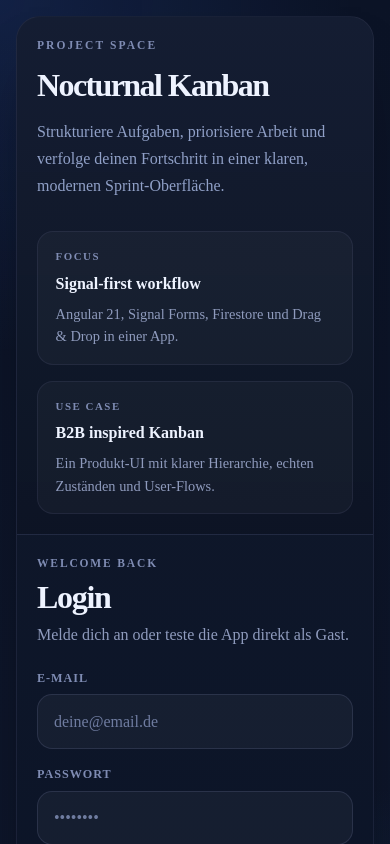
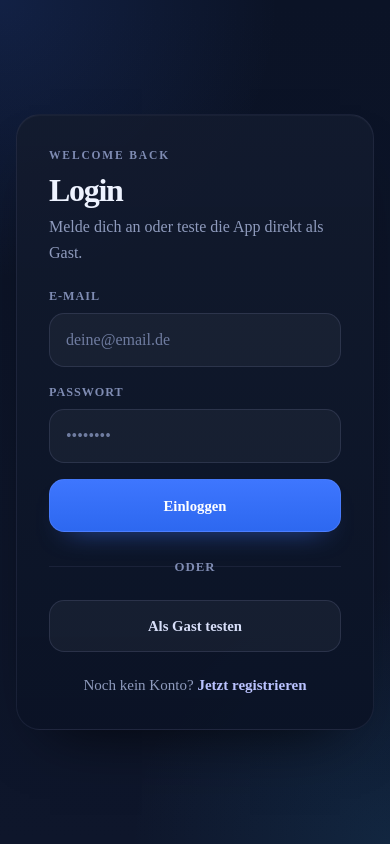
Before and after one commit to Matthias146/kanban_board, an Angular app: page /login in a window 390 px wide. Shown: the top 844 px of the page. Built offline with nearby package versions, Linux system fonts and the light colour scheme; no server answers.

Commit message:
refactor(login) changed layout on smaller dives for max with 960px

```diff
--- a/src/app/features/auth/pages/login-page/login-page.scss
+++ b/src/app/features/auth/pages/login-page/login-page.scss
@@ -211,8 +211,7 @@
   }
 
   .auth-panel--brand {
-    border-right: none;
-    border-bottom: 1px solid rgba(186, 195, 255, 0.08);
+    display: none;
   }
 }
 
@@ -220,13 +219,4 @@
   .auth-page {
     padding: 1rem;
   }
-
-  .auth-panel--brand,
-  .auth-panel--form {
-    padding: 1.25rem;
-  }
-
-  .auth-brand h1 {
-    font-size: 2rem;
-  }
 }
```
